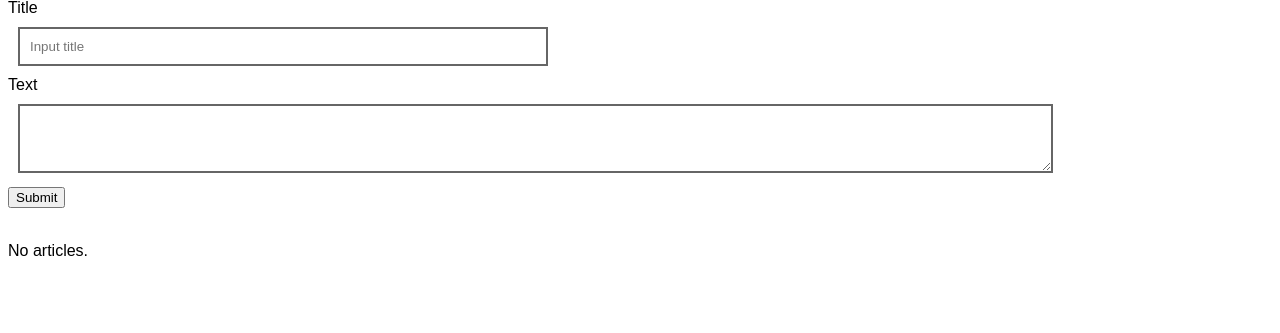
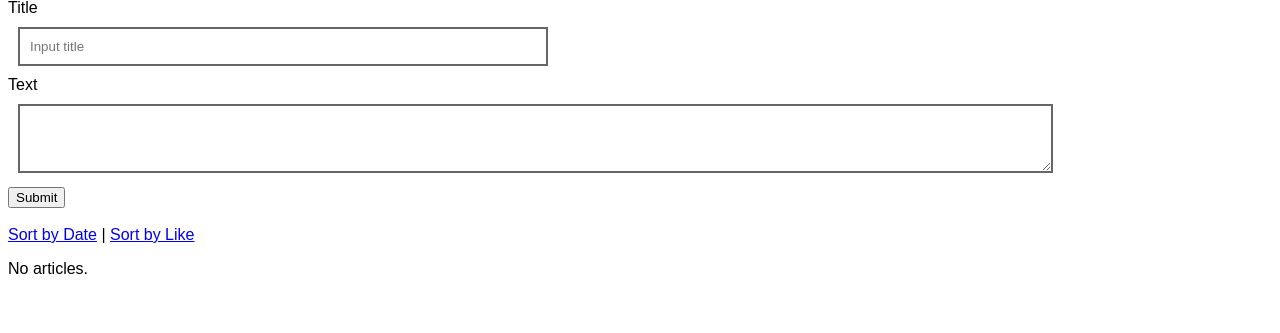
Before and after one commit to mst-mkt/iniad-cs2-django, a Django app: a page that uses blog/templates/blog/index.html in a window 1280 px wide. Shown: the part 184-517 px from the top of the page. Run offline with Django 4.2, Linux system fonts and the light colour scheme; data that the repository does not hold is empty.

Commit message:
feat: sort article by date,like

```diff
--- a/blog/templates/blog/index.html
+++ b/blog/templates/blog/index.html
@@ -31,6 +31,11 @@
             </div>
         </form>
         <br />
+        <div>
+            <a href="{% url 'index' %}?sort=date">Sort by Date</a>
+            |
+            <a href="{% url 'index' %}?sort=like">Sort by Like</a>
+        </div>
         {% if articles|length %}
             {% for article in articles %}
                 <div class="text">
--- a/blog/views.py
+++ b/blog/views.py
@@ -23,8 +23,13 @@ def index(
         article.save()
         return redirect(detail, article.id)
 
+    if ("sort" in request.GET) and (request.GET.get("sort") == "like"):
+        articles = Article.objects.order_by("-like")
+    else:
+        articles = Article.objects.order_by("-posted_at")
+
     context = {
-        "articles": Article.objects.all(),
+        "articles": articles,
     }
     return render(request, "blog/index.html", context)
 
```
